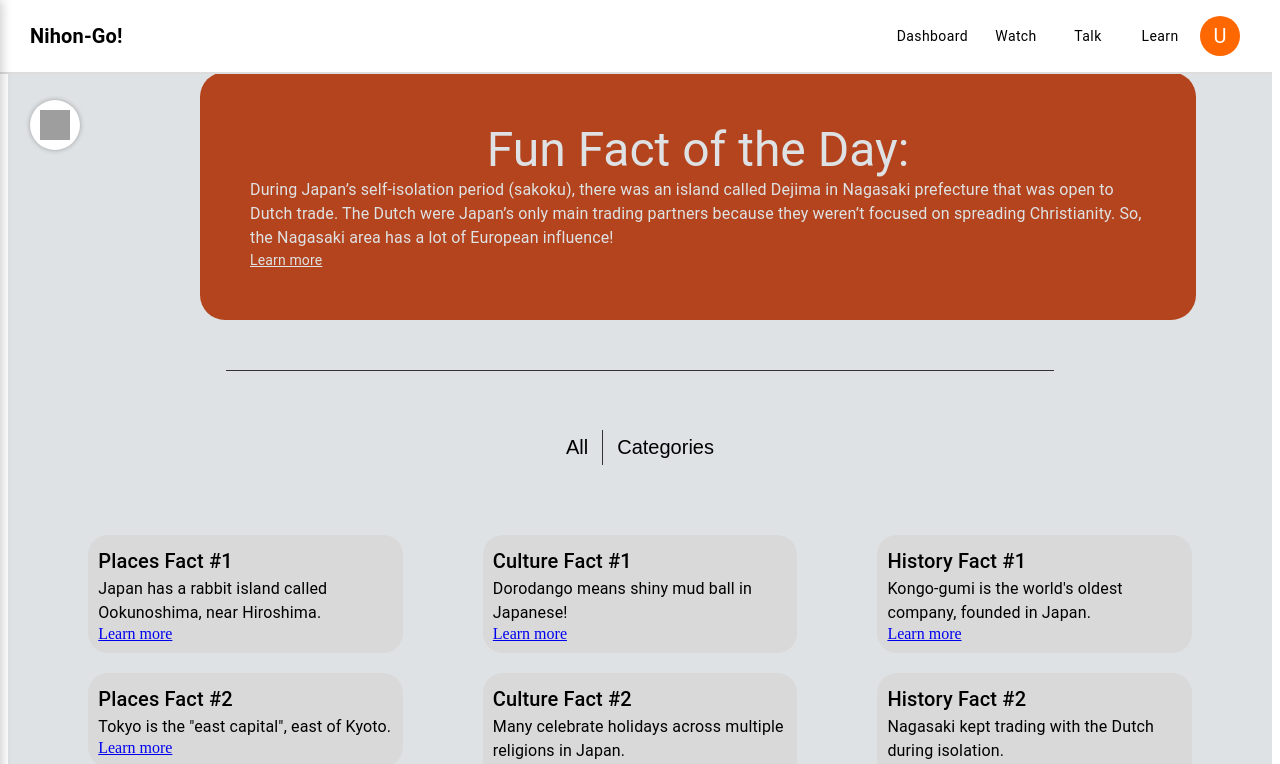
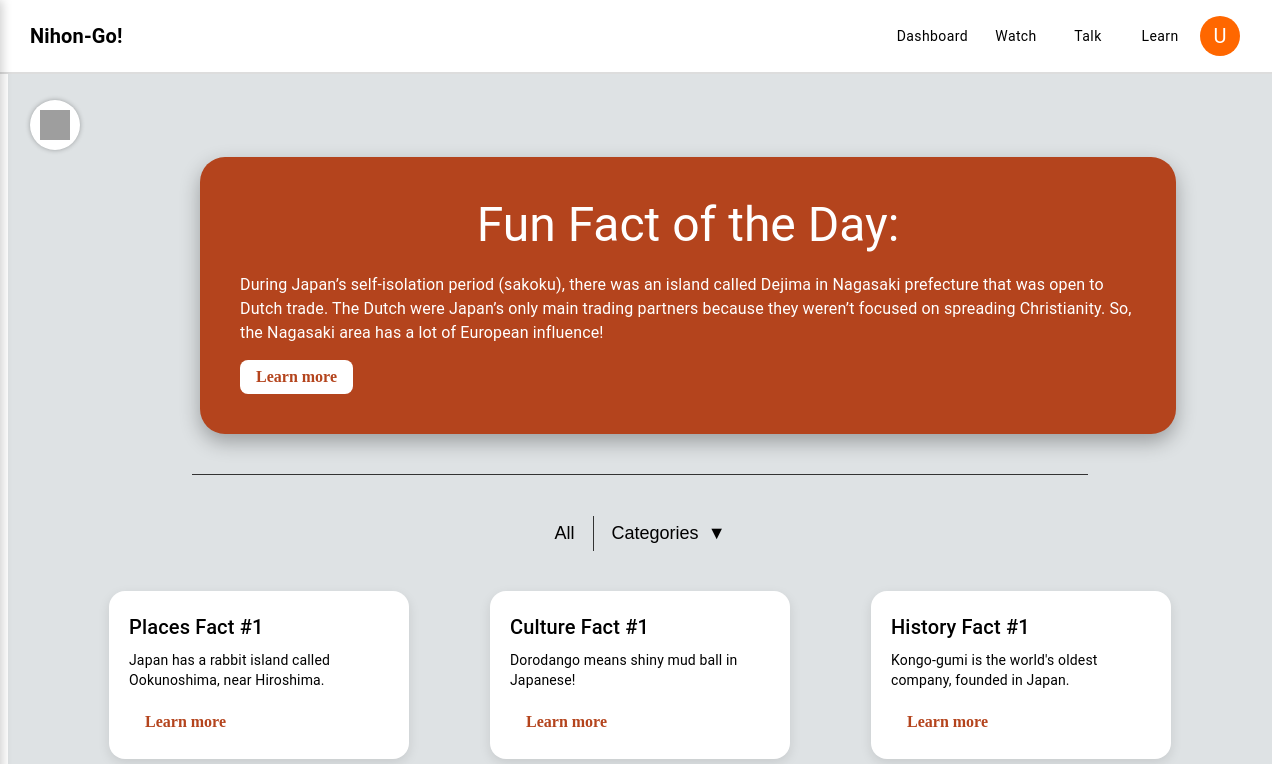
Before and after one commit to Sachi2631/Cornerstone, a React (Create React App) app in the folder client/: page /funfacts in a window 1280 px wide. Shown: the top 764 px of the page. Built offline with nearby package versions, Linux system fonts and the light colour scheme; grey boxes are pictures that could not be loaded.

Commit message:
Refactor: Simplify styles and improve layout in FunFacts component; enhance dropdown functionality

```diff
--- a/client/src/pages/FunFacts.tsx
+++ b/client/src/pages/FunFacts.tsx
@@ -1,15 +1,13 @@
 import React, { useState, useRef, useEffect } from 'react';
 import { Box, Typography, Button } from '@mui/material';
-import Bart from '../components/Menut'; // ✅ Your hamburger menu
+import Bart from '../components/Menut';
 
 const FunFacts = (): React.ReactElement => {
   const [dropdownOpen, setDropdownOpen] = useState(false);
   const dropdownRef = useRef<HTMLDivElement>(null);
   const catBtnRef = useRef<HTMLButtonElement>(null);
 
-  const toggleDropdown = () => {
-    setDropdownOpen((prev) => !prev);
-  };
+  const toggleDropdown = () => setDropdownOpen((prev) => !prev);
 
   const handleClickOutside = (event: MouseEvent) => {
     if (
@@ -30,33 +28,42 @@ const FunFacts = (): React.ReactElement => {
   const styles = {
     main: {
       backgroundColor: '#b4441d',
-      padding: '50px',
+      padding: '40px',
       width: '70vw',
       marginLeft: '15vw',
+      marginTop: '80px',
       borderRadius: '25px',
-      color: '#dee2e4',
+      color: '#fff',
+      boxShadow: '0 8px 20px rgba(0, 0, 0, 0.3)',
     },
     h3: {
       textAlign: 'center' as const,
+      marginBottom: '20px',
     },
-    link: {
-      color: '#dee2e4',
+    learnMoreBtn: {
+      marginTop: '15px',
+      display: 'inline-block',
+      padding: '8px 16px',
+      borderRadius: '8px',
+      backgroundColor: '#fff',
+      color: '#b4441d',
+      fontWeight: 600,
+      textDecoration: 'none',
+      transition: 'all 0.3s ease',
     },
     hr: {
       height: '1px',
       border: 'none',
       borderTop: '1px solid #333',
-      marginLeft: '17vw',
-      marginRight: '17vw',
-      marginTop: '50px',
+      margin: '40px auto',
+      width: '70vw',
     },
     but: {
       display: 'flex',
       alignItems: 'center',
       justifyContent: 'center',
-      position: 'relative' as const,
-      paddingTop: '50px',
-      gap: '8px',
+      gap: '12px',
+      marginBottom: '40px',
     },
     divider: {
       width: '1px',
@@ -66,12 +73,12 @@ const FunFacts = (): React.ReactElement => {
     button: {
       backgroundColor: 'transparent',
       border: 'none',
-      fontSize: '20px',
+      fontSize: '18px',
       cursor: 'pointer',
     },
     dropdown: {
       position: 'absolute' as const,
-      backgroundColor: '#f9f9f9',
+      backgroundColor: '#fff',
       minWidth: '160px',
       boxShadow: '0px 8px 16px rgba(0,0,0,0.2)',
       zIndex: 1,
@@ -88,43 +95,45 @@ const FunFacts = (): React.ReactElement => {
     },
     scroll: {
       display: 'flex',
-      marginTop: '50px',
       justifyContent: 'space-evenly',
+      flexWrap: 'wrap' as const,
+      gap: '20px',
+      padding: '0 40px',
     },
     column: {
       display: 'flex',
       flexDirection: 'column' as const,
+      gap: '20px',
     },
     facts: {
-      width: '23vw',
-      padding: '10px',
-      borderRadius: '20px',
-      backgroundColor: '#d9d9d9',
-      marginTop: '20px',
-      color: 'black',
+      width: '260px',
+      padding: '20px',
+      borderRadius: '16px',
+      backgroundColor: '#ffffff',
+      color: '#000',
+      boxShadow: '0 4px 12px rgba(0,0,0,0.1)',
+      transition: 'transform 0.3s ease',
     },
   };
 
   return (
-    <Box sx={{ backgroundColor: '#dee2e4', minHeight: '100vh', paddingBottom: '50px', position: 'relative' }}>
-      {/* ✅ HAMBURGER MENU FLOATING ON TOP */}
-      <Box
-        sx={{
-          position: 'absolute',
-          top: 20,
-          left: 20,
-          zIndex: 10,
-        }}
-      >
+    <Box sx={{
+      backgroundColor: '#dee2e4',
+      minHeight: '100vh',
+      paddingBottom: '50px',
+      position: 'relative',
+      paddingTop: '5px'
+    }}>
+      <Box sx={{ position: 'absolute', top: 20, left: 20, zIndex: 10 }}>
         <Bart />
       </Box>
+
       <Box sx={styles.main}>
         <Typography variant="h3" sx={styles.h3}>Fun Fact of the Day:</Typography>
         <Typography variant="body1">
-          During Japan’s self-isolation period (sakoku), there was an island called Dejima in Nagasaki prefecture that was open to Dutch trade. The Dutch were Japan’s only main trading partners because they weren’t focused on spreading Christianity.
-          So, the Nagasaki area has a lot of European influence!
+          During Japan’s self-isolation period (sakoku), there was an island called Dejima in Nagasaki prefecture that was open to Dutch trade. The Dutch were Japan’s only main trading partners because they weren’t focused on spreading Christianity. So, the Nagasaki area has a lot of European influence!
         </Typography>
-        <a href="#" style={styles.link}><Typography variant="body2">Learn more</Typography></a>
+        <a href="#" style={styles.learnMoreBtn}>Learn more</a>
       </Box>
 
       <hr style={styles.hr} />
@@ -132,7 +141,10 @@ const FunFacts = (): React.ReactElement => {
       <Box sx={styles.but}>
         <button style={styles.button}>All</button>
         <div style={styles.divider}></div>
-        <button style={styles.button} onClick={toggleDropdown} ref={catBtnRef}>Categories</button>
+        <Box sx={{ position: 'relative' }}>
+          <button style={styles.button} onClick={toggleDropdown} ref={catBtnRef}>
+            Categories <span style={{ marginLeft: '4px' }}>▼</span>
+          </button>
           {dropdownOpen && (
             <div style={styles.dropdown} ref={dropdownRef}>
               {['History', 'Food', 'Places', 'Urban Legends', 'Culture', 'Random'].map((item) => (
@@ -140,6 +152,7 @@ const FunFacts = (): React.ReactElement => {
               ))}
             </div>
           )}
+        </Box>
       </Box>
 
       <Box sx={styles.scroll}>
@@ -160,9 +173,9 @@ const FunFacts = (): React.ReactElement => {
           <Box key={i} sx={styles.column}>
             {column.map((fact, j) => (
               <Box key={j} sx={styles.facts}>
-                <Typography variant="h6">{fact.title}</Typography>
-                <Typography>{fact.text}</Typography>
-                <a href="#">Learn more</a>
+                <Typography variant="h6" gutterBottom>{fact.title}</Typography>
+                <Typography variant="body2">{fact.text}</Typography>
+                <a href="#" style={styles.learnMoreBtn}>Learn more</a>
               </Box>
             ))}
           </Box>
```
Lines whose indentation alone changed are shown as unchanged.
